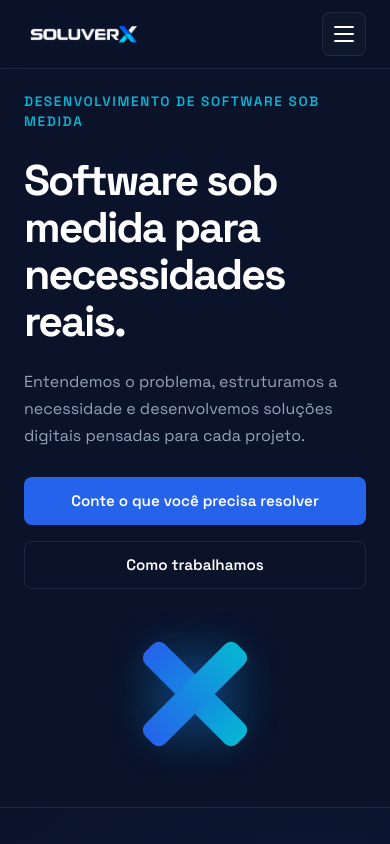
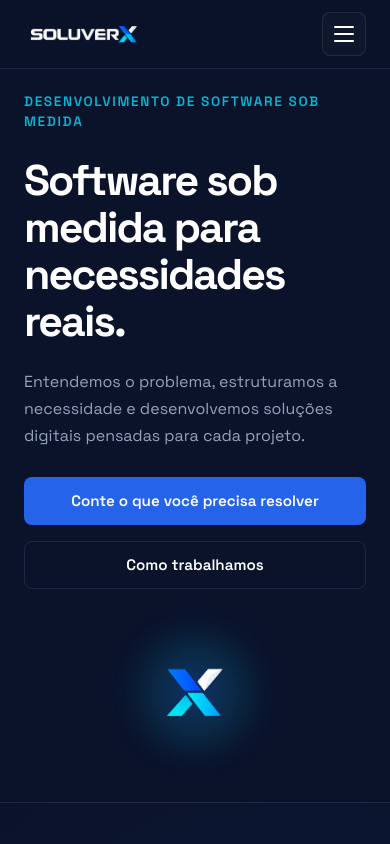
Before and after one commit to Soluverx/soluverx-site, a React (Vite) app: page / in a window 390 px wide. Shown: the top 844 px of the page. Built offline with nearby package versions, Linux system fonts and the light colour scheme.

Commit message:
integra identidade visual oficial da Soluverx

```diff
--- a/index.html
+++ b/index.html
@@ -51,8 +51,18 @@
     />
 
     <meta
+      property="og:image"
+      content="/og/soluverx-og.png"
+    />
+
+    <meta
+      property="og:image:alt"
+      content="Soluverx - Software sob medida para necessidades reais"
+    />
+
+    <meta
       name="twitter:card"
-      content="summary"
+      content="summary_large_image"
     />
 
     <meta
@@ -63,6 +73,17 @@
     <meta
       name="twitter:description"
       content="Sistemas sob medida, dashboards, automações e integrações para necessidades reais."
+    />
+
+    <meta
+      name="twitter:image"
+      content="/og/soluverx-og.png"
+    />
+
+    <link
+      rel="icon"
+      type="image/png"
+      href="/social/favicon.png"
     />
 
     <link
@@ -80,12 +101,6 @@
       href="https://fonts.googleapis.com/css2?family=Space+Grotesk:wght@400;500;600;700&display=swap"
       rel="stylesheet"
     />
-
-    <link
-      rel="icon"
-      type="image/png"
-      href="/favicon.png"
-    />
   </head>
 
   <body>
--- a/src/components/Footer/Footer.css
+++ b/src/components/Footer/Footer.css
@@ -18,6 +18,7 @@
 
   display: grid;
   grid-template-columns: 1fr auto;
+
   gap: 80px;
 }
 
@@ -26,14 +27,17 @@
 }
 
 .footer__logo {
-  display: inline-block;
+  display: inline-flex;
+  align-items: center;
+}
 
-  color: var(--color-white);
+.footer__logo-image {
+  width: 165px;
+  height: auto;
 
-  font-size: 1.35rem;
-  font-weight: 700;
+  display: block;
 
-  letter-spacing: 0.12em;
+  object-fit: contain;
 }
 
 .footer__tagline {
@@ -81,6 +85,10 @@
   font-size: 0.92rem;
 }
 
+.footer__column a {
+  transition: color var(--transition-default);
+}
+
 .footer__column a:hover {
   color: var(--color-white);
 }
@@ -95,6 +103,7 @@
   display: flex;
   align-items: center;
   justify-content: space-between;
+
   gap: 32px;
 
   border-top: 1px solid var(--border-color);
@@ -111,6 +120,7 @@
 @media (max-width: 800px) {
   .footer__top {
     grid-template-columns: 1fr;
+
     gap: 48px;
   }
 
@@ -126,6 +136,10 @@
     gap: 36px;
   }
 
+  .footer__logo-image {
+    width: 145px;
+  }
+
   .footer__tagline {
     margin-top: 14px;
 
@@ -134,6 +148,7 @@
 
   .footer__navigation {
     grid-template-columns: 1fr 1fr;
+
     gap: 28px;
   }
 
--- a/src/components/Footer/Footer.tsx
+++ b/src/components/Footer/Footer.tsx
@@ -1,3 +1,4 @@
+import soluverxLogo from '../../assets/brand/soluverx-logo-transparent.png'
 import './Footer.css'
 
 function Footer() {
@@ -8,8 +9,16 @@ function Footer() {
       <div className="footer__container">
         <div className="footer__top">
           <div className="footer__brand">
-            <a href="#inicio" className="footer__logo">
-              SOLUVERX
+            <a
+              href="#inicio"
+              className="footer__logo"
+              aria-label="Soluverx - Início"
+            >
+              <img
+                src={soluverxLogo}
+                alt="Soluverx"
+                className="footer__logo-image"
+              />
             </a>
 
             <p className="footer__tagline">
--- a/src/sections/Hero/Hero.css
+++ b/src/sections/Hero/Hero.css
@@ -92,16 +92,19 @@
 
 .hero__primary:hover {
   background: #1d4ed8;
+
   transform: translateY(-2px);
 }
 
 .hero__secondary {
   border: 1px solid var(--border-color);
+
   color: var(--color-white);
 }
 
 .hero__secondary:hover {
   border-color: rgba(255, 255, 255, 0.35);
+
   background: rgba(255, 255, 255, 0.04);
 }
 
@@ -118,64 +121,48 @@
 .hero__glow {
   position: absolute;
 
-  width: 360px;
-  height: 360px;
+  width: 420px;
+  height: 420px;
 
   border-radius: 50%;
 
   background: radial-gradient(
     circle,
-    rgba(37, 99, 235, 0.32) 0%,
-    rgba(6, 182, 212, 0.14) 35%,
+    rgba(37, 99, 235, 0.34) 0%,
+    rgba(6, 182, 212, 0.16) 35%,
     transparent 72%
   );
 
-  filter: blur(10px);
+  filter: blur(12px);
+
+  pointer-events: none;
 }
 
-.hero__x {
-  width: 300px;
-  height: 300px;
+.hero__symbol {
+  width: min(100%, 360px);
+  height: auto;
+
+  display: block;
 
   position: relative;
-}
+  z-index: 1;
 
-.hero__x-line {
-  position: absolute;
-  top: 50%;
-  left: 50%;
+  object-fit: contain;
 
-  width: 320px;
-  height: 64px;
-
-  border-radius: 18px;
-
-  background: linear-gradient(
-    90deg,
-    var(--color-blue),
-    var(--color-cyan)
-  );
-
-  box-shadow: 0 0 40px rgba(37, 99, 235, 0.18);
-}
-
-.hero__x-line--one {
-  transform: translate(-50%, -50%) rotate(45deg);
-}
-
-.hero__x-line--two {
-  transform: translate(-50%, -50%) rotate(-45deg);
+  filter: drop-shadow(0 0 34px rgba(37, 99, 235, 0.2));
 }
 
 @media (max-width: 900px) {
   .hero {
     min-height: auto;
+
     padding-top: 100px;
     padding-bottom: 48px;
   }
 
   .hero__container {
     grid-template-columns: 1fr;
+
     gap: 26px;
   }
 
@@ -184,20 +171,12 @@
   }
 
   .hero__glow {
-    width: 180px;
-    height: 180px;
+    width: 190px;
+    height: 190px;
   }
 
-  .hero__x {
-    width: 150px;
-    height: 150px;
-  }
-
-  .hero__x-line {
+  .hero__symbol {
     width: 160px;
-    height: 34px;
-
-    border-radius: 10px;
   }
 }
 
@@ -228,24 +207,17 @@
   }
 
   .hero__visual {
-    min-height: 150px;
+    min-height: 145px;
+
     margin-top: 4px;
   }
 
   .hero__glow {
-    width: 150px;
-    height: 150px;
+    width: 145px;
+    height: 145px;
   }
 
-  .hero__x {
+  .hero__symbol {
     width: 120px;
-    height: 120px;
-  }
-
-  .hero__x-line {
-    width: 130px;
-    height: 28px;
-
-    border-radius: 9px;
   }
 }
--- a/src/sections/Hero/Hero.tsx
+++ b/src/sections/Hero/Hero.tsx
@@ -1,3 +1,4 @@
+import soluverxSymbol from '../../assets/brand/soluverx-symbol.png'
 import './Hero.css'
 
 function Hero() {
@@ -32,10 +33,11 @@ function Hero() {
         <div className="hero__visual" aria-hidden="true">
           <div className="hero__glow" />
 
-          <div className="hero__x">
-            <span className="hero__x-line hero__x-line--one" />
-            <span className="hero__x-line hero__x-line--two" />
-          </div>
+          <img
+            src={soluverxSymbol}
+            alt=""
+            className="hero__symbol"
+          />
         </div>
       </div>
     </section>
```
Also changed, not shown: src/assets/brand/soluverx-symbol.png.
